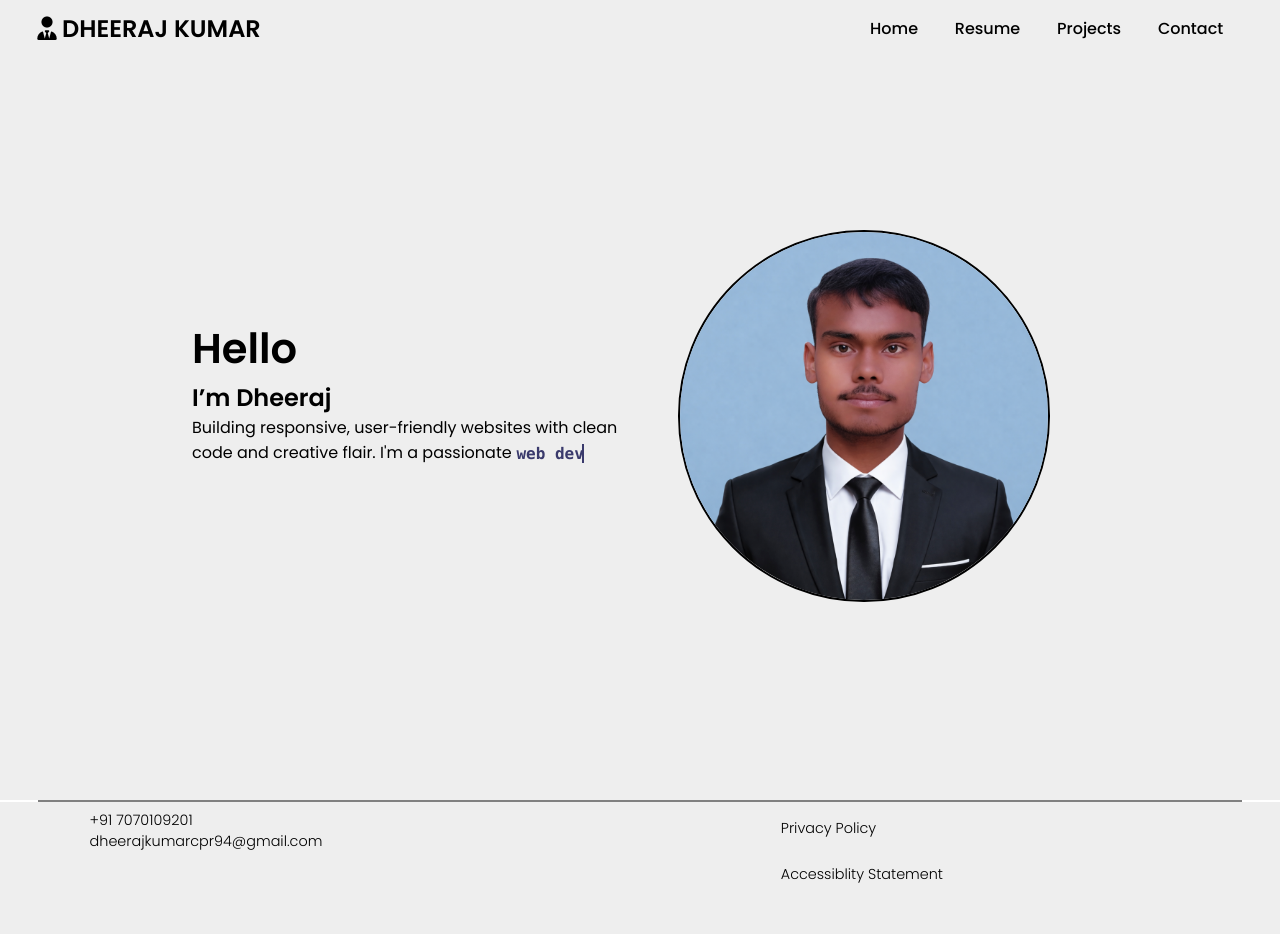
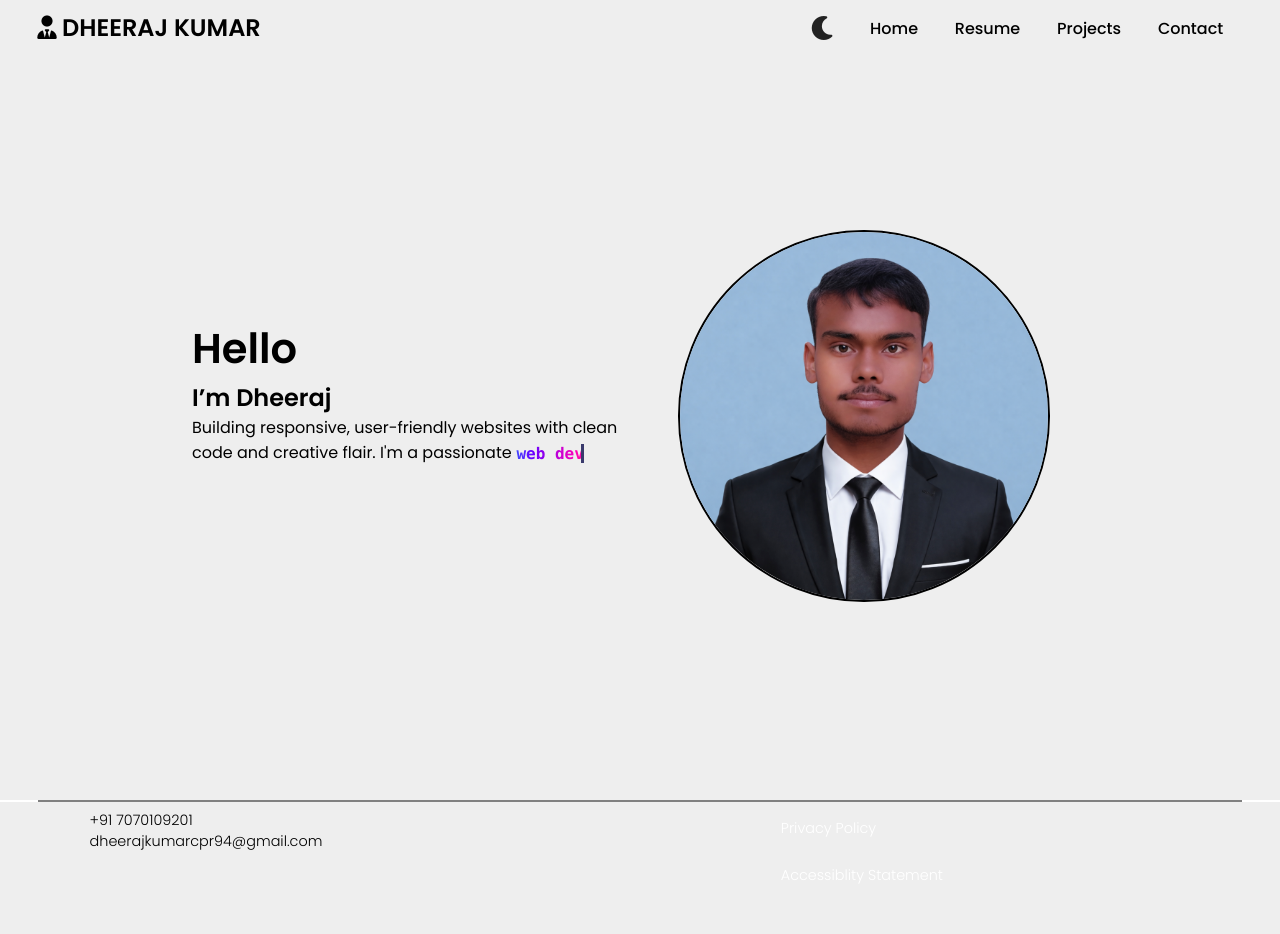
Before and after one commit to codeingmagic108/portfolieo1, a React (Create React App) app: page /#/ in a window 1280 px wide. Shown: the top 934 px of the page. Built offline with nearby package versions, Linux system fonts and the light colour scheme.

Commit message:
add dark/light mode function

```diff
--- a/src/App.css
+++ b/src/App.css
@@ -68,4 +68,62 @@
   to {
     transform: rotate(360deg);
   }
-} */
+}
+
+/* Professional anchor tag styles for all modes */
+a, .footer-a {
+  color: #2563eb;
+  text-decoration: none;
+  transition: color 0.2s, border-bottom 0.2s;
+  border-bottom: 1.5px solid transparent;
+}
+a:hover, .footer-a:hover {
+  color: #1e40af;
+  border-bottom: 1.5px solid #1e40af;
+}
+body.dark-mode a, body.dark-mode .footer-a {
+  color: #90cdf4 !important;
+  border-bottom: 1.5px solid transparent;
+}
+body.dark-mode a:hover, body.dark-mode .footer-a:hover {
+  color: #38bdf8 !important;
+  border-bottom: 1.5px solid #38bdf8;
+}
+
+body.dark-mode .home-bg, .dark-mode .home-bg {
+  background: #232323 !important;
+}
+
+.resume-email {
+  color: #2563eb;
+  text-decoration: none;
+  transition: color 0.2s, border-bottom 0.2s;
+  border-bottom: 1.5px solid transparent;
+  font-weight: 500;
+}
+.resume-email:hover {
+  color: #1e40af;
+  border-bottom: 1.5px solid #1e40af;
+}
+body.dark-mode .resume-email {
+  color: #90cdf4 !important;
+  border-bottom: 1.5px solid transparent;
+}
+body.dark-mode .resume-email:hover {
+  color: #38bdf8 !important;
+  border-bottom: 1.5px solid #38bdf8;
+}
+
+.contact-info i {
+  color: #2563eb;
+  transition: color 0.2s;
+}
+.contact-info i:hover {
+  color: #1e40af;
+}
+body.dark-mode .contact-info i {
+  color: #90cdf4 !important;
+}
+body.dark-mode .contact-info i:hover {
+  color: #38bdf8 !important;
+}
--- a/src/App.js
+++ b/src/App.js
@@ -1,5 +1,6 @@
 import './App.css';
-import { HashRouter as Router, Routes, Route} from 'react-router-dom';
+import { HashRouter as Router, Routes, Route } from 'react-router-dom';
+import React, { useEffect, useState } from 'react';
 import Navbar from './components/Navbar';
 import Home from './components/Home';
 import Resume from './components/Resume';
@@ -13,13 +14,31 @@ import CursorTrail from './CursorTrail';
 
 
 function App() {
+  // Persist dark mode in localStorage
+  const [darkMode, setDarkMode] = useState(() => {
+    if (typeof window !== 'undefined') {
+      const stored = localStorage.getItem('darkMode');
+      return stored === 'true';
+    }
+    return false;
+  });
+
+  useEffect(() => {
+    if (darkMode) {
+      document.body.classList.add('dark-mode');
+    } else {
+      document.body.classList.remove('dark-mode');
+    }
+    localStorage.setItem('darkMode', darkMode);
+  }, [darkMode]);
+
   return (
    <>
    <Router>
       <CursorTrail />
 
       <div>
-         <Navbar/>
+         <Navbar darkMode={darkMode} setDarkMode={setDarkMode}/>
       </div>
       <Routes>
         <Route path="/" element={<Home />} />
--- a/src/components/Home.js
+++ b/src/components/Home.js
@@ -3,8 +3,10 @@ import './home.css';
 import img1 from './dheeraj5.png'
 
 export default function Home() {
+  // Add dark mode class to about div if body has dark-mode
+  const isDark = typeof document !== 'undefined' && document.body.classList.contains('dark-mode');
   return (
-    <div className="about">
+    <div className={`about${isDark ? ' dark-mode' : ''}`}>
       <div className="about-box">
         <span className="left">
           <span className="h11">Hello</span><br />
--- a/src/components/Navbar.js
+++ b/src/components/Navbar.js
@@ -1,9 +1,17 @@
-import React, { useEffect } from 'react'
+import React, { useEffect, useState } from 'react'
 import './navbar.css';
 import {Link} from 'react-router-dom';
 
+export default function Navbar() {
+  // Persist dark mode in localStorage
+  const [darkMode, setDarkMode] = useState(() => {
+    if (typeof window !== 'undefined') {
+      const stored = localStorage.getItem('darkMode');
+      return stored === 'true';
+    }
+    return false;
+  });
 
-export default function Navbar() {
   useEffect(() => {
     const navbarToggle = document.querySelector('.navbar-toggle');
     const navbarMenu = document.querySelector('.navbar-menu');
@@ -24,6 +32,16 @@ export default function Navbar() {
     };
   }, []);
 
+  // Apply dark/light mode to body and persist in localStorage
+  useEffect(() => {
+    if (darkMode) {
+      document.body.classList.add('dark-mode');
+    } else {
+      document.body.classList.remove('dark-mode');
+    }
+    localStorage.setItem('darkMode', darkMode);
+  }, [darkMode]);
+
   // Function to close sidebar
   const closeSidebar = () => {
     const navbarToggle = document.querySelector('.navbar-toggle');
@@ -39,10 +57,26 @@ export default function Navbar() {
       <nav className='navbar'>
         <div className="navbar-container">
           <a href="/" className="navbar-logo"><i className="fa-solid fa-user-tie"></i>DHEERAJ KUMAR</a>
-          <button className="navbar-toggle">
-            <span className="bar"></span>
-            <span className="bar"></span>
-            <span className="bar"></span>
+          <div style={{display: 'flex', alignItems: 'center', marginLeft: 'auto'}}>
+            <button
+              className="darkmode-toggle"
+              aria-label="Toggle dark mode"
+              onClick={() => setDarkMode((prev) => !prev)}
+              style={{
+                background: 'none',
+                border: 'none',
+                cursor: 'pointer',
+                marginRight: '1.2rem',
+                fontSize: '1.5rem',
+                color: darkMode ? '#fff' : '#222',
+                transition: 'color 0.3s',
+              }}
+            >
+              {darkMode ? (
+                <i className="fa-solid fa-sun"></i>
+              ) : (
+                <i className="fa-solid fa-moon"></i>
+              )}
             </button>
             <ul className="navbar-menu">
               <li><Link className="a" to="/" onClick={closeSidebar}>Home</Link></li>
@@ -50,6 +84,12 @@ export default function Navbar() {
               <li><Link className="a" to="/Projects" onClick={closeSidebar}>Projects</Link></li>
               <li><Link className="a" to="/Contact" onClick={closeSidebar}>Contact</Link></li>
             </ul>
+            <button className="navbar-toggle">
+              <span className="bar"></span>
+              <span className="bar"></span>
+              <span className="bar"></span>
+            </button>
+          </div>
         </div>
       </nav>
     </div>
--- a/src/components/Resume.js
+++ b/src/components/Resume.js
@@ -11,7 +11,7 @@ export default function Resume() {
           <li><number>+91 7070109201</number></li>
           <li><i class="fa-brands fa-github"></i><a href="https://github.com/codeingmagic108" target="_blank" rel="noreferrer" >GitHub</a></li>
           <li><i class="fa-brands fa-linkedin  circle12"></i><a href="https://www.linkedin.com/in/dheeraj-kumar-380038252" target="_blank" rel="noreferrer" >LinkedIn</a></li>
-          <li><i class="fa-solid fa-envelope"></i><email>dheerajkumarcpr94@gmail.com</email></li>
+          <li><i class="fa-solid fa-envelope"></i><span className="resume-email">dheerajkumarcpr94@gmail.com</span></li>
         </ul>
         <h2>CAREER OBJECTIVE</h2>
         <hr class='hrr1'/>
--- a/src/components/footer.css
+++ b/src/components/footer.css
@@ -113,7 +113,7 @@
     margin-left:2vw;
     line-height:7vh;
 }
-@media (width<460px) {
+@media (max-width: 460px) {
   .firstouter{
     position:relative;
     width:100%;
@@ -142,14 +142,35 @@
       text-align: center;
   }
   .firstouter .outer2 .inner2 .footer-content1 button{
-
       margin-top:10px;
-    color:balck;
-
+      color:black;
   }
   .copyright{
-
       position:absolute;
       bottom:0;
   }
 }
+body.dark-mode .firstouter .outer2,
+body.dark-mode .firstouter .outer2 .inner2 .footer-content,
+body.dark-mode .firstouter .outer2 .inner2 .footer-content1 {
+    background-color: #232323 !important;
+    color: #fff !important;
+}
+body.dark-mode .firstouter .outer2 .inner2 .footer-content ul li {
+    background-color: #fff !important; /* always white */
+    color: #000 !important;
+    box-shadow: 5px 5px 5px #222, -5px -5px 5px #333;
+}
+body.dark-mode .firstouter .outer2 .inner2 .footer-content ul li:hover {
+    box-shadow: 5px 5px 5px #222 inset, -5px -5px 5px #333 inset;
+}
+body.dark-mode .firstouter .outer2 .inner2 .footer-content ul li a {
+    color: #000 !important;
+}
+.firstouter .outer2 .inner2 .footer-content ul li a {
+    color: #000 !important;
+}
+body.dark-mode .firstouter .outer2 .inner2 .footer-content1 .footer-a,
+.firstouter .outer2 .inner2 .footer-content1 .footer-a {
+    color: #fff !important;
+}
--- a/src/components/home.css
+++ b/src/components/home.css
@@ -67,16 +67,33 @@
     display: inline-block;
     vertical-align: middle;
     margin-left: .3em;
-    color: #3a3a6c;
     font-weight: 600;
     font-family: 'Fira Mono', 'Consolas', monospace;
     font-size: inherit;
     line-height: inherit;
     overflow: hidden;
     white-space: nowrap;
-    border-right: 2.5px solid #3a3a6c;
+    border-right: 3.5px solid #3a3a6c;
     width: 14ch;
-    animation: typing 2.8s steps(14, end) 0.5s infinite normal both, blink 0.8s step-end infinite alternate;
+    animation: typing 2.8s steps(14, end) 0.5s infinite normal both, blink 0.8s step-end infinite alternate, gradient-typing 4s linear infinite;
+    background: linear-gradient(90deg, #ff6a00, #ffb800, #00ffb8, #00b8ff, #6a00ff, #ff00b8, #ff6a00);
+    background-size: 400%;
+    -webkit-background-clip: text;
+    -webkit-text-fill-color: transparent;
+    background-clip: text;
+    text-fill-color: transparent;
+}
+
+@keyframes gradient-typing {
+    0% {
+        background-position: 0% 50%;
+    }
+    50% {
+        background-position: 100% 50%;
+    }
+    100% {
+        background-position: 0% 50%;
+    }
 }
 
 
@@ -106,6 +123,10 @@
     border-radius: 50%;
     position: relative;
     /* margin-top:1vh; */
+}
+
+body.dark-mode .about .about-box .right img {
+    border: 2px solid #fff !important;
 }
 @media(width<3300px){
     .about .about-box .left .text{
@@ -341,3 +362,14 @@
     font-size:.7em;
 }
 }
+
+/* Make dark mode less black */
+.about.dark-mode, body.dark-mode .about {
+    background-color: #2d2d36 !important;
+}
+.about-box, .about-box .left, .about-box .right {
+    transition: background 0.3s, color 0.3s;
+}
+body.dark-mode .about-box .left, body.dark-mode .about-box .right, body.dark-mode .about-box {
+    color: #fff !important;
+}
--- a/src/components/navbar.css
+++ b/src/components/navbar.css
@@ -23,16 +23,27 @@
     text-decoration: none;
     cursor:pointer;
 }
-.navbar-container .navbar-menu{
+
+.navbar-container > div{
+    display:flex;
+    align-items:center;
+    margin-left:auto;
+}
+
+.navbar-menu{
     display:flex;
     text-align: center;
     list-style:none;
+    margin:0;
+    padding:0;
 }
+
 .navbar-container .navbar-menu li{
     padding-top:3px;
     padding-bottom:3px;
     margin-right:1vw;
 }
+
 .navbar-container .navbar-menu li a{
     text-decoration: none;
     color:black;
@@ -70,6 +81,9 @@
     transition:all 0.5s ease-in-out;
 }
 
+.darkmode-toggle{
+    margin-right: 1.2rem;
+}
 
 @media (max-width: 660px) {
     .navbar{
@@ -122,3 +136,31 @@
         font-size: 5vw;
     }
 }
+
+body.dark-mode {
+  background: #3C3C3C !important;
+  color: #ffffff !important;
+}
+
+body.dark-mode .navbar {
+  background: #232323 !important;
+}
+body.dark-mode .navbar-logo,
+body.dark-mode .navbar-container .navbar-menu li a {
+  color: #fff !important;
+}
+body.dark-mode .navbar-container .navbar-menu li a:hover {
+  background: #444 !important;
+  color: #fff !important;
+}
+body.dark-mode .navbar-toggle .bar {
+  background: #fff !important;
+}
+
+body.dark-mode .darkmode-toggle {
+  color: #fff !important;
+}
+
+body.dark-mode .navbar-container .navbar-menu {
+  background: #232323 !important;
+}
--- a/src/components/projects.css
+++ b/src/components/projects.css
@@ -3,6 +3,11 @@
     width:100%;
     padding:3vh 13vw 3vh 13vw;
     /* text-align: center; */
+    background-color: #EEEEEE;
+}
+
+body.dark-mode .projects {
+    background-color: #2d2d36 !important;
 }
 .projects h1{
     width:100%;
--- a/src/components/resume.css
+++ b/src/components/resume.css
@@ -2,6 +2,11 @@
 .resume {
     width:100%;
     padding:3vh 13vw 3vh 13vw;
+    background-color: #EEEEEE;
+}
+
+body.dark-mode .resume {
+    background-color: #2d2d36 !important;
 }
 .resume h1{
     width:100%;
```
Also changed, not shown: src/components/contacts.css (+35 -0 lines). Lines whose indentation alone changed are shown as unchanged.
